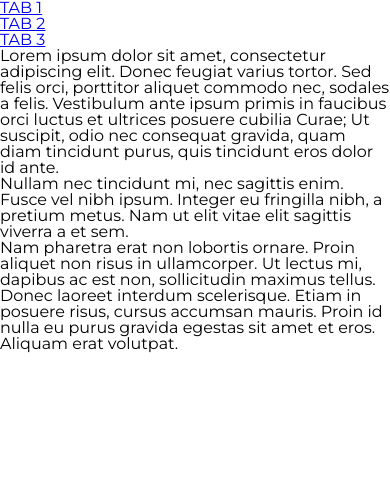
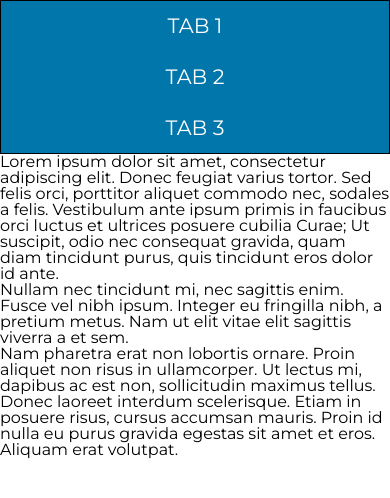
Before and after one commit to LeoMeloDev/MAS, a plain HTML site: page index.html in a window 390 px wide. Drawn offline with nearby package versions, Linux system fonts and the light colour scheme.

Commit message:
Adds #tabs css elements - mainly ul, li, a and active tabs

```diff
--- a/css/style.css
+++ b/css/style.css
@@ -78,5 +78,28 @@ table {
     width: 100%;
   }
 
+  #tabs ul {
+    border: 1px solid #000;
+  }
+
+  #tabs ul li {
+    display: block;
+    border-right: none;
+    padding: 15px;
+    font-size: 1.3em;
+    outline: none;
+    background-color: #0076AB;
+    text-align: center;
+  }
+
+  #tabs ul li a {
+    color: #fff;
+    text-decoration: none;
+  }
+
+  #tabs ul li a.active {
+    font-weight: bold;
+    color: #4d4d4d;
+  }
 
 }
```
